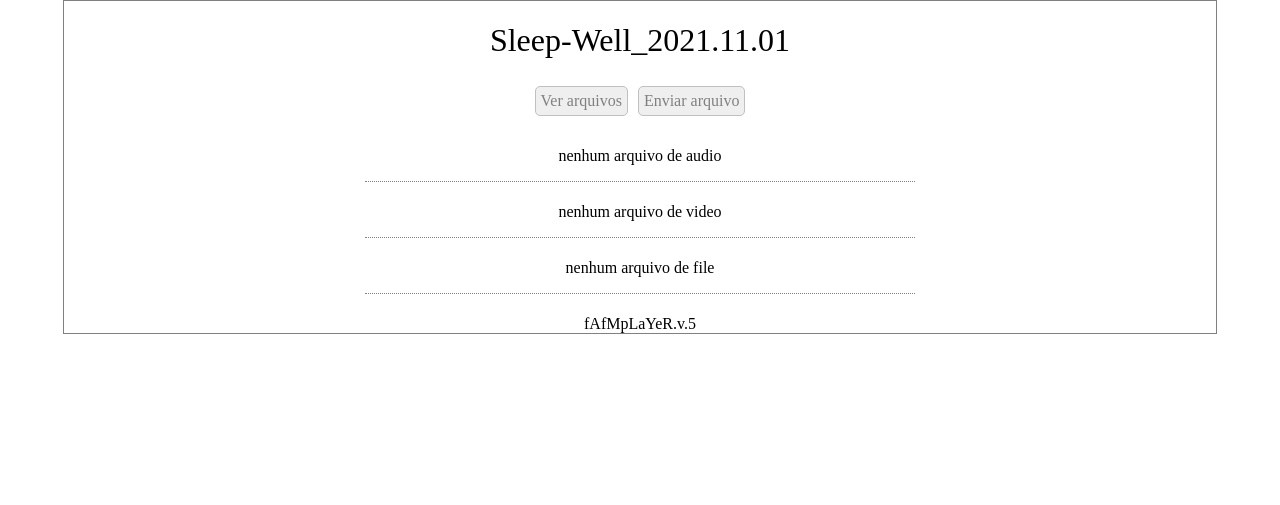
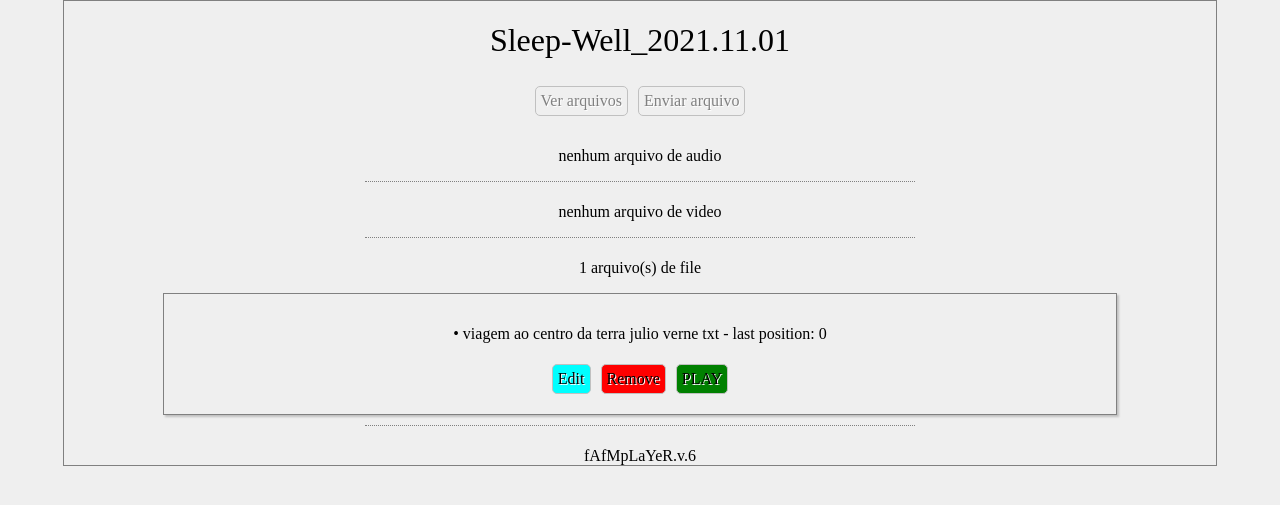
Before and after one commit to blockmonork/sleepwell, a PHP site: page /index.php?option=ver in a window 1280 px wide. Shown: the top 505 px of the page. Run offline with PHP 8.4, Linux system fonts and the light colour scheme.

Commit message:
release update

```diff
--- a/_lib.php
+++ b/_lib.php
@@ -267,11 +267,12 @@ function show_files($what){
 			$o1 = '?option=edtF&fn='.$fn;
 			$o2 = '?option=delF&fn='.$fn;
 			$o3 = '?option=play&fn='.$fn;
-			echo "<div class='miniBox'><span>$fileName - last position: $last_pos </span>"
+			$fsname = format_show_name($fileName);
+			echo "<div class='miniBox'><span>$fsname - last position: $last_pos </span>"
 				. "<br>"
-				. "<a href='$o1'>editar info</a>"
-				. "<a href='$o2'>remover arquivo</a>"
-				. "<a href='$o3'>PLAY</a>"
+				. "<a class='bt edit' href='$o1'>Edit</a>"
+				. "<a class='bt delete' href='$o2'>Remove</a>"
+				. "<a class='bt play' href='$o3'>PLAY</a>"
 				. "</div>";
 		}
 	}
@@ -403,6 +404,14 @@ var PLAYLIST_TOTAL_VIDS = $pl_total_vids
 
 }
 
+function format_show_name($name){
+	$name = str_replace('_', ' ', $name);
+	$name = str_replace('-', ' ', $name);
+	$name = str_replace('.', ' ', $name);
+	$name = str_replace('  ', ' ', $name);
+	return $name;
+}
+
 function get_string_between($string, $a, $b){
 	$temp = trim($string);
 	$pos1 = strpos($temp, $a) + strlen($a);
--- /dev/null
+++ b/configs.txt
@@ -0,0 +1 @@
+viagem_ao_centro_da_terra_julio_verne.txt|0
--- a/css.css
+++ b/css.css
@@ -1,6 +1,7 @@
 html, body{
 	margin:0;
 	padding:0;
+	background-color: #efefef;
 }
 h1 {
 	font-weight:lighter;
@@ -32,7 +33,21 @@ hr {
 	margin:5px;
 	display:inline-block;
 	color:grey;
+	text-shadow: 1px 1px 0px white;
 	text-decoration:none;
+}
+.edit{
+	background-color: aqua;
+}
+.delete{
+	background-color: red;
+}
+.play{
+	background-color: green;
+}
+.edit, .delete, .play{
+	color:#000000 !important;
+	text-shadow: 1px 1px 0px white;
 }
 select {
 	padding:5px;
@@ -41,6 +56,7 @@ select {
 .bt:hover{
 	background:silver;
 	border:1px solid grey;
+	color: black;
 }
 .miniBox {
 	max-width:80%;
--- /dev/null
+++ b/files/viagem_ao_centro_da_terra_julio_verne.txt
@@ -0,0 +1 @@
+<iframe width="560" height="315" src="https://www.youtube.com/embed/zbpRalznxGk" title="YouTube video player" frameborder="0" allow="accelerometer; autoplay; clipboard-write; encrypted-media; gyroscope; picture-in-picture" allowfullscreen></iframe>
--- a/funcs.js
+++ b/funcs.js
@@ -60,8 +60,11 @@ var thePlayer = {
 		var v = this.O.getAttribute(propName);
 		return ( typeof v == null || typeof v == undefined ) ? 0 : v;
 	},
+	_formatShowName: function(name){
+		return name.toString().replace(/[\-,\_\.]/g, ' ');
+	},
 	debug : function(){
-		_g('debug').innerHTML = "thePlayer.debug = tipo: " + this.tipo + ', src=' + this.src + ', last_pos:'+this.last_pos + ', this.curtime:' + this.O.currentTime;
+		_g('debug').innerHTML = "thePlayer.debug = tipo: " + this.tipo + ', src=' + this._formatShowName(this.src) + ', last_pos:'+this.last_pos + ', this.curtime:' + this.O.currentTime;
 	},
 	_timeToSecs: function(strTime){
 		var e = strTime.split(':');
--- a/index.php
+++ b/index.php
@@ -2,7 +2,7 @@
 /*
  * player fafm
  *
- * vs 2021.11.01 - goto time option now affects youtube iframe
+ * vs 2021.11.01 - goto time option now affects youtube iframe + show file names better
  *
  * vs 2021.10.09 - added go to time option
  *
@@ -107,8 +107,9 @@ $js_player = false;
 					$arquivo = trim($e[0]);
 					$dir = trim($e[1]);
 					if ( file_exists($dir . '/' . $arquivo) ){
+						$fsname = format_show_name($arquivo);
 						echo "<div class='miniBox alert'>"
-							. "<p>excluir arquivo $arquivo ?<br></p>"
+							. "<p>excluir arquivo $fsname ?<br></p>"
 							. "<a href='?option=DelF&fn=$fn'>sim</a> "
 							. "<a href='?option=ver'>NAO</a>"
 							. "</div>";
@@ -203,7 +204,7 @@ function soma($p){
 			: false;
 		},
 	);
-$SIS['functions']('texto', array('fAfMpLaYeR.v.') ).'&nbsp;'.$SIS['functions']('soma', array(3, 2) );
+$SIS['functions']('texto', array('fAfMpLaYeR.v.') ).'&nbsp;'.$SIS['functions']('soma', array(3, 3) );
 
 		?>
 	</div>
```
